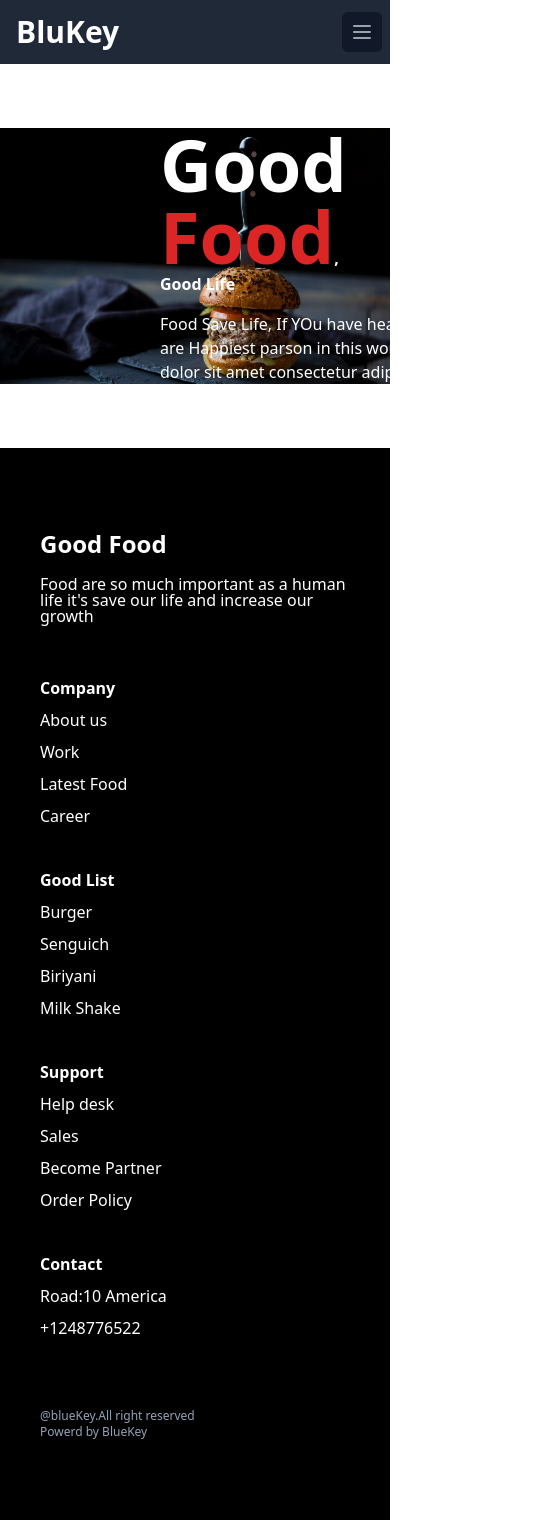
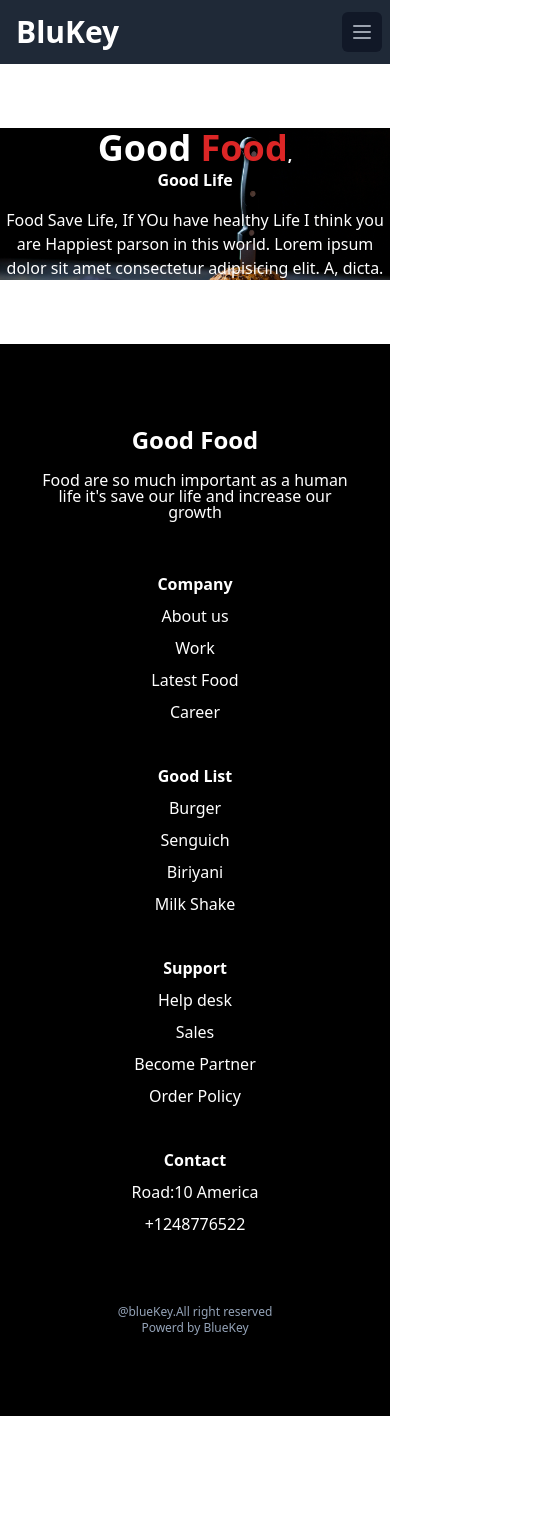
Before and after one commit to IqbalHossain4/blue-key-front-end, a React (Vite) app: page / in a window 390 px wide. Shown: the whole page, 544 px wide, since content can reach past the window. After the commit the page ends 1416 px from the top, so only its background shows below. Built offline with nearby package versions, Linux system fonts and the light colour scheme.

Commit message:
add footer

```diff
--- a/src/Component/Footer/Footer.jsx
+++ b/src/Component/Footer/Footer.jsx
@@ -4,7 +4,7 @@ const Footer = () => {
   return (
     <>
       <div className="mt-16 py-20 px-10 bg-black text-white">
-        <div className="grid md:grid-cols-5 md:text-left   text-white gap-8 leading-8">
+        <div className="grid md:grid-cols-5 md:text-left   text-white gap-8 text-center leading-8">
           <div>
             <h1 className="text-2xl font-bold ">Good Food</h1>
             <p className="leading-none my-4">
@@ -44,7 +44,7 @@ const Footer = () => {
           </div>
         </div>
 
-        <div className="md:flex items-center justify-between mt-16 text-slate-400 text-xs">
+        <div className="md:flex items-center justify-between mt-16 text-slate-400 text-xs md:text-left  text-center ">
           <div>
             <span>@blueKey.All right reserved</span>
           </div>
--- a/src/Component/Header/Banner.jsx
+++ b/src/Component/Header/Banner.jsx
@@ -8,9 +8,9 @@ const Banner = () => {
         className="w-screen h-fit md:p-40 pt-30 h-50 bg-no-repeat bg-cover"
         style={{ backgroundImage: `url(${imgs})` }}
       >
-        <div className="w-96 ms-40">
+        <div className="w-96 md:ms-40 mx-auto md:text-left text-center">
           <h1 className="text-white  font-bold md:text-4xl">
-            <span className="text-7xl">
+            <span className="md:text-7xl text-4xl">
               Good <span className="text-red-600">Food</span>
             </span>
             , <br />
```
